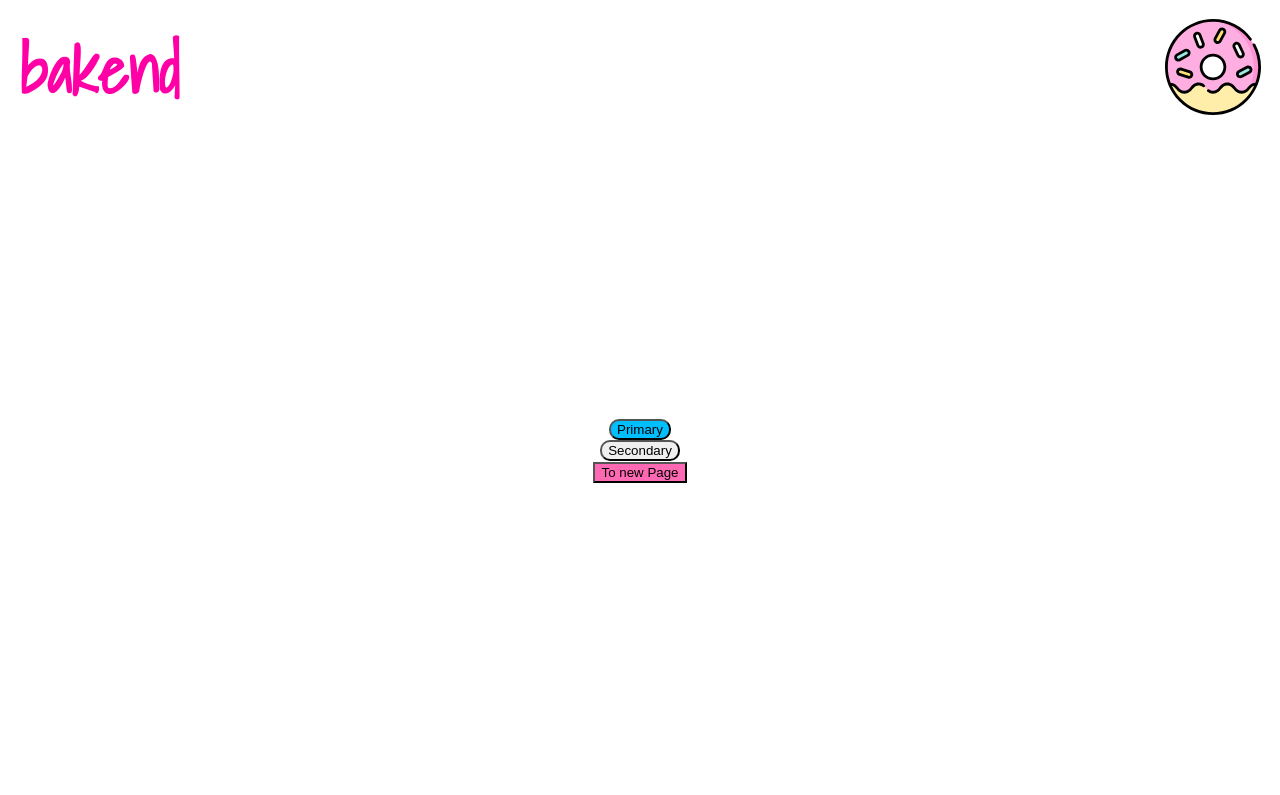
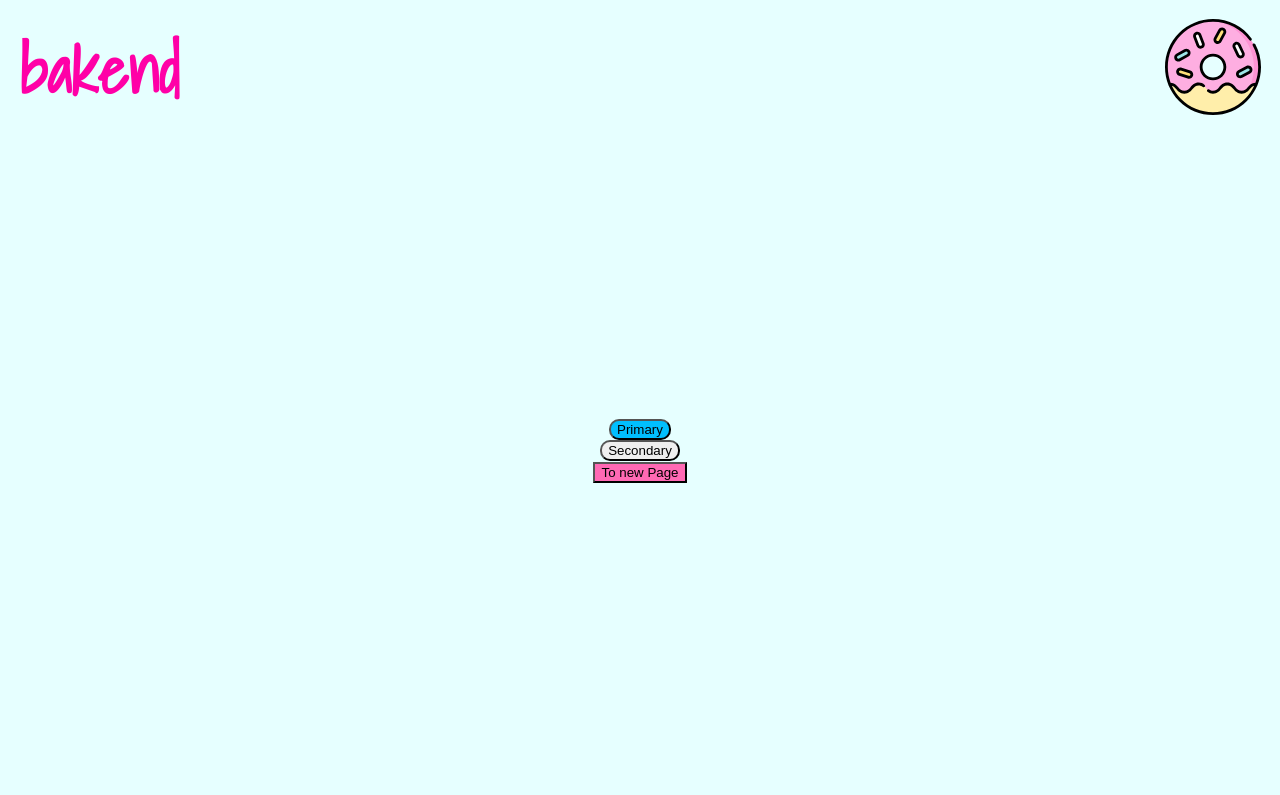
Before and after one commit to SilviaBarcellini/bakend, a Next.js app: page / in a window 1280 px wide. Shown: the top 795 px of the page. Built offline with nearby package versions, Linux system fonts and the light colour scheme.

Commit message:
💄 add background color var to body

```diff
--- a/styles/globals.css
+++ b/styles/globals.css
@@ -4,6 +4,7 @@
 
 html,
 body {
+  background: var(--background-color);
   padding: 0;
   margin: 0;
   font-family: -apple-system, BlinkMacSystemFont, Segoe UI, Roboto, Oxygen,
```
